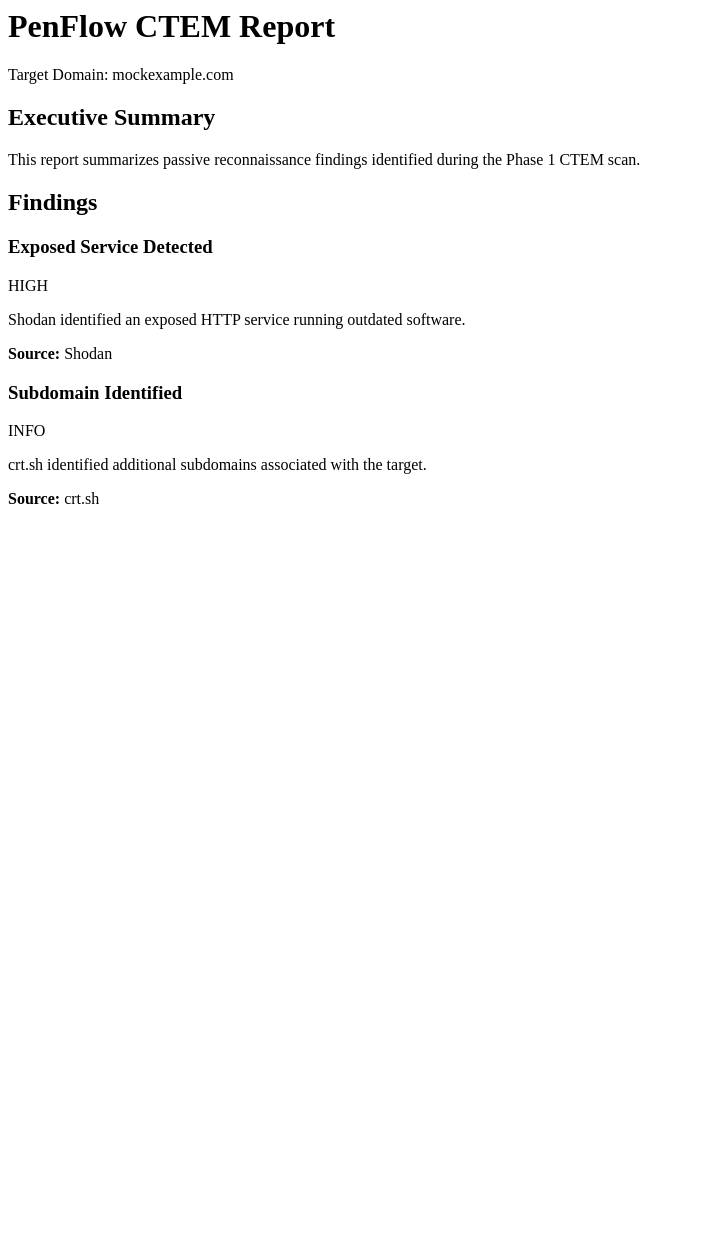
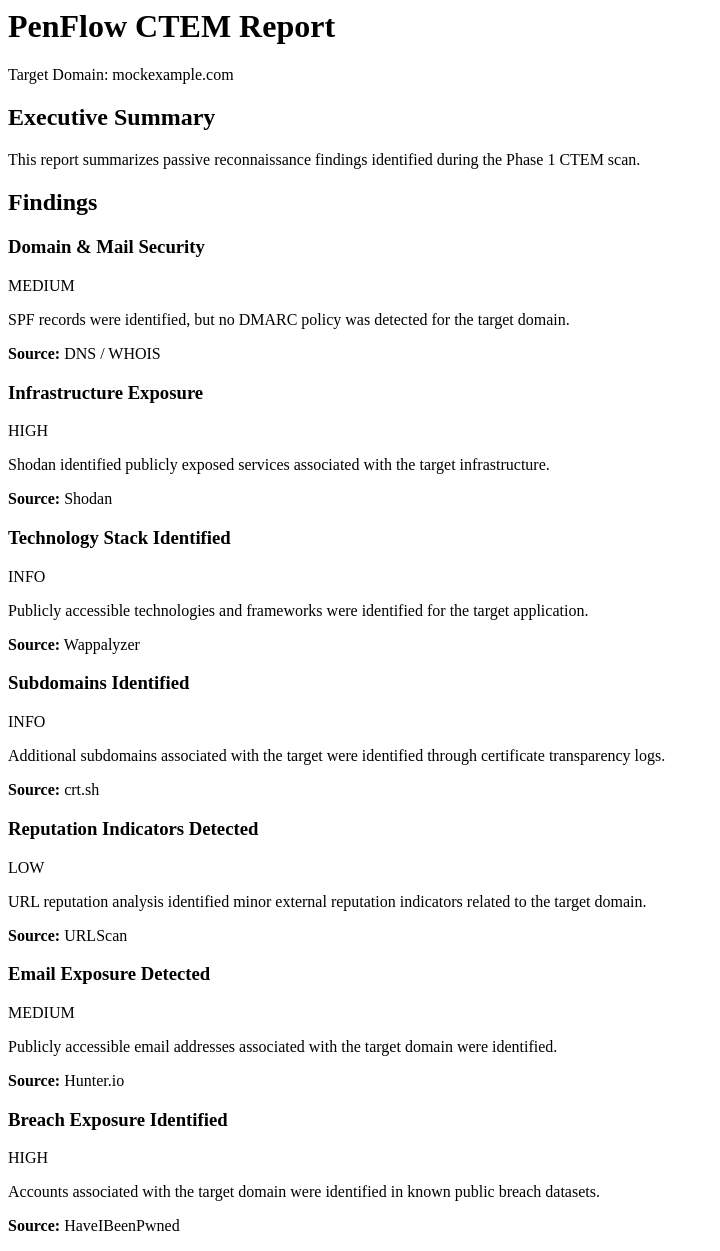
Before and after one commit to COS301-SE-2026/PenFlow, a Python web app: template workers/app/templates/report_template.html in a window 1280 px wide. Shown: the whole page, without its empty margins (0-720 px from the left). Before the commit the page ends 504 px from the top, so only its background shows below. Run offline with Jinja, Linux system fonts and the light colour scheme; the template is opened without the code that fills it, so the values that code supplies are empty.

Commit message:
Layout for all APIs and Results established

```diff
--- a/workers/app/templates/report_template.html
+++ b/workers/app/templates/report_template.html
@@ -12,25 +12,85 @@
 <h2>Findings</h2>
 
 <div class="finding-card">
-    <h3>Exposed Service Detected</h3>
+    <h3>Domain & Mail Security</h3>
+    <span class="severity severity-medium">MEDIUM</span>
+
+    <p>
+        SPF records were identified, but no DMARC policy
+        was detected for the target domain.
+    </p>
+
+    <p><strong>Source:</strong> DNS / WHOIS</p>
+</div>
+
+<div class="finding-card">
+    <h3>Infrastructure Exposure</h3>
     <span class="severity severity-high">HIGH</span>
 
     <p>
-        Shodan identified an exposed HTTP service
-        running outdated software.
+        Shodan identified publicly exposed services
+        associated with the target infrastructure.
     </p>
 
     <p><strong>Source:</strong> Shodan</p>
 </div>
 
 <div class="finding-card">
-    <h3>Subdomain Identified</h3>
+    <h3>Technology Stack Identified</h3>
     <span class="severity severity-info">INFO</span>
 
     <p>
-        crt.sh identified additional subdomains
-        associated with the target.
+        Publicly accessible technologies and frameworks
+        were identified for the target application.
+    </p>
+
+    <p><strong>Source:</strong> Wappalyzer</p>
+</div>
+
+<div class="finding-card">
+    <h3>Subdomains Identified</h3>
+    <span class="severity severity-info">INFO</span>
+
+    <p>
+        Additional subdomains associated with the target
+        were identified through certificate transparency logs.
     </p>
 
     <p><strong>Source:</strong> crt.sh</p>
 </div>
+
+<div class="finding-card">
+    <h3>Reputation Indicators Detected</h3>
+    <span class="severity severity-low">LOW</span>
+
+    <p>
+        URL reputation analysis identified minor external
+        reputation indicators related to the target domain.
+    </p>
+
+    <p><strong>Source:</strong> URLScan</p>
+</div>
+
+<div class="finding-card">
+    <h3>Email Exposure Detected</h3>
+    <span class="severity severity-medium">MEDIUM</span>
+
+    <p>
+        Publicly accessible email addresses associated with
+        the target domain were identified.
+    </p>
+
+    <p><strong>Source:</strong> Hunter.io</p>
+</div>
+
+<div class="finding-card">
+    <h3>Breach Exposure Identified</h3>
+    <span class="severity severity-high">HIGH</span>
+
+    <p>
+        Accounts associated with the target domain were
+        identified in known public breach datasets.
+    </p>
+
+    <p><strong>Source:</strong> HaveIBeenPwned</p>
+</div>
```
